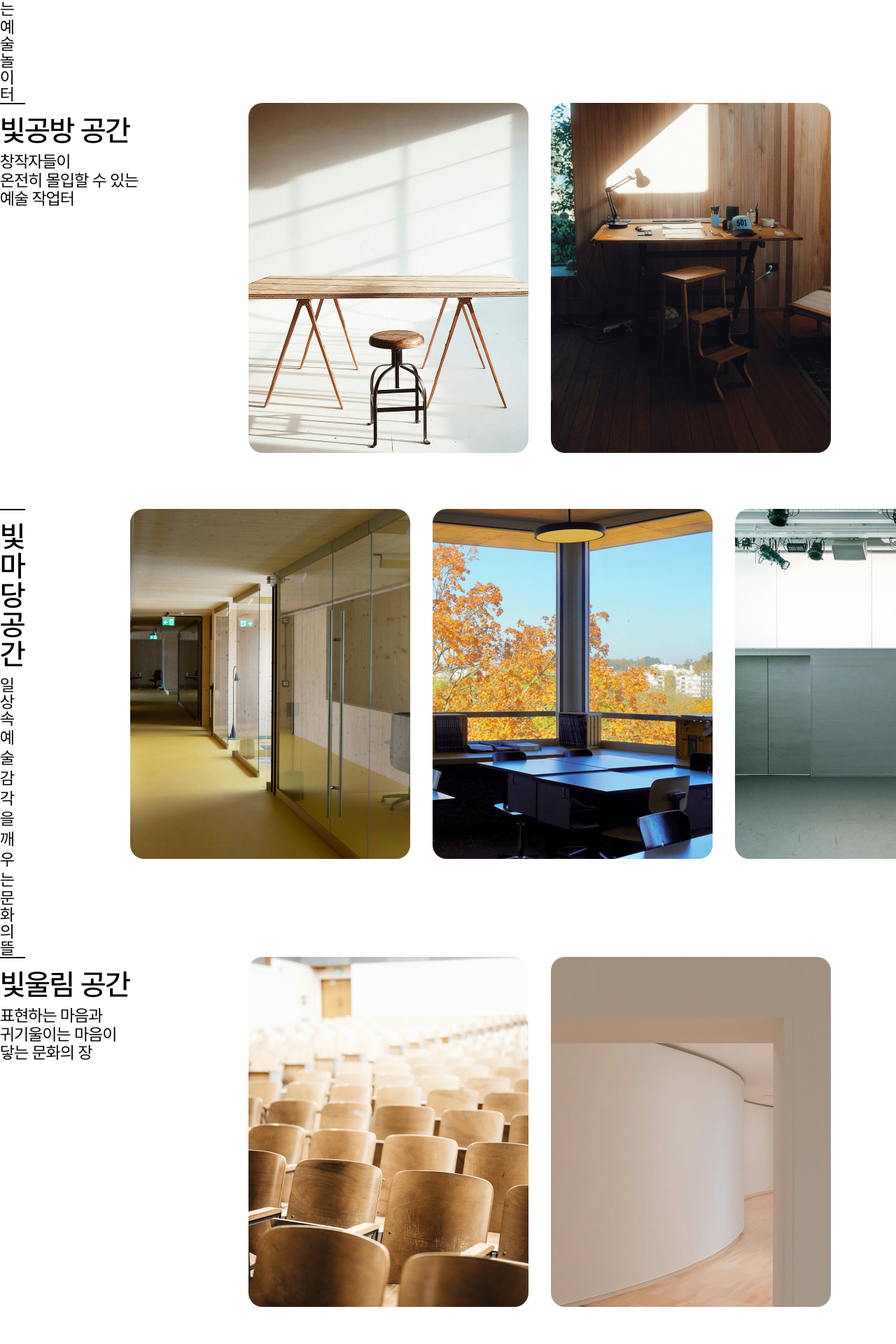
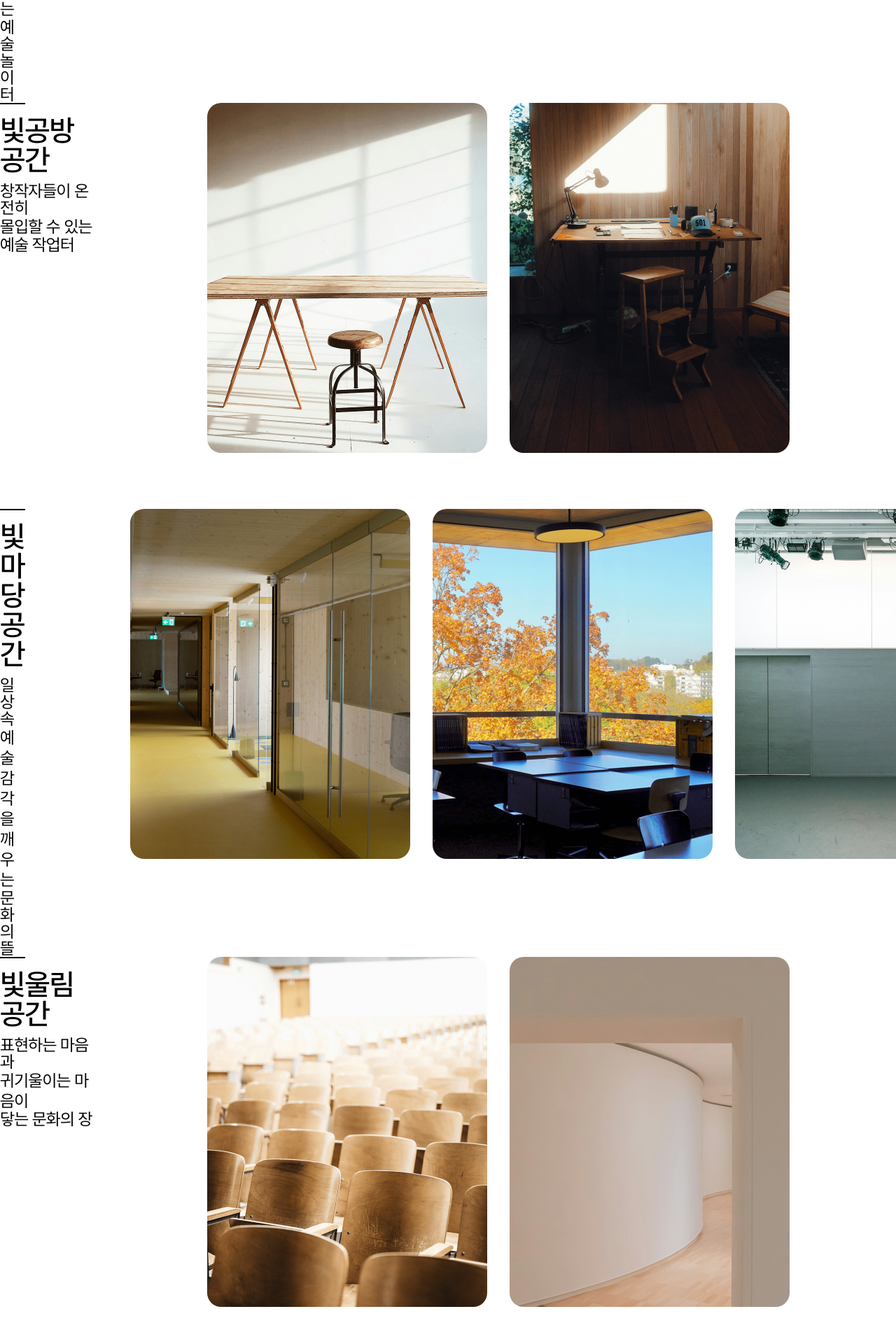
Before and after one commit to weaverbo/bitnarae, a Next.js app: page /about/facility in a window 1280 px wide. Shown: the part 1631-3551 px from the top of the page at 70% size. Built offline with nearby package versions, Linux system fonts and the light colour scheme.

Commit message:
fix : 이미지 hover 시, 다른 섹션 이미지에 중복 적용되는 문제 수정

```diff
--- a/src/components/details/FacilityDetails.tsx
+++ b/src/components/details/FacilityDetails.tsx
@@ -13,12 +13,8 @@ import center3_3 from "../../../public/img/center3-3-min.png";
 import center4_1 from "../../../public/img/center4-1-min.png";
 import center4_2 from "../../../public/img/center4-2-min.png";
 import { useState } from "react";
-import { hover } from "framer-motion";
-import { div } from "framer-motion/client";
 
 export default function FacilityDetails() {
-  const [hovered, setHovered] = useState(Array(10).fill(false));
-
   const facilityImg = [
     { id: 1, src: center1_1, name: "빛놀이터" },
     { id: 2, src: center1_2, name: "빛창작터" },
@@ -31,6 +27,8 @@ export default function FacilityDetails() {
     { id: 10, src: center4_1, name: "빛소극장" },
     { id: 11, src: center4_2, name: "빛갤러리" },
   ];
+
+  const [hovered, setHovered] = useState(Array(facilityImg.length).fill(false));
 
   const handleMouseEnter = (index: number) => {
     setHovered((prev) => {
@@ -67,36 +65,39 @@ export default function FacilityDetails() {
           </div>
           <div className="facility_details_block_image-wrapper">
             {facilityImg.slice(0, 3).map((img, index) => (
-              <div key={index} className="facility_details_block_image-inner" onMouseEnter={() => handleMouseEnter(index)} onMouseLeave={() => handleMouseLeave(index)}>
+              <div key={img.id} className="facility_details_block_image-inner" onMouseEnter={() => handleMouseEnter(index)} onMouseLeave={() => handleMouseLeave(index)}>
                 <Image className="facility_details_block_image" src={img.src} alt="facilityImg" />
-                <div className={`facility_details_block_image-overlay ${hovered[index] ? "opacity-50" : "opacity-0"}`} />
-                <div className={`facility_details_block_image-hover ${hovered[index] ? "opacity-100" : "opacity-0"}`}>{facilityImg[index].name}</div>
+                <div className={`facility_details_block_image_overlay ${hovered[index] ? "opacity-50" : "opacity-0"}`} />
+                <div className={`facility_details_block_image_hover ${hovered[index] ? "opacity-100" : "opacity-0"}`}>{facilityImg[index].name}</div>
               </div>
             ))}
           </div>
         </div>
         <div className="facility_details_block_wrapper">
-          <div className="facility_details_blcok_inner">
+          <div className="facility_details_block_inner">
             <div className="facility_details_block_title_line" />
             <h2 className="facility_details_block_title">빛공방 공간</h2>
             <div className="facility_details_block_title_summary">
-              <p>창작자들이</p>
-              <p className="summary-line">온전히 몰입할 수 있는</p>
+              <p>창작자들이 온전히</p>
+              <p className="summary-line">몰입할 수 있는</p>
               <p>예술 작업터</p>
             </div>
           </div>
           <div className="facility_details_block_image-wrapper-other">
-            {facilityImg.slice(3, 5).map((img, index) => (
-              <div key={index} className="facility_details_block_image-inner" onMouseEnter={() => handleMouseEnter(index + 3)} onMouseLeave={() => handleMouseLeave(index + 3)}>
+            {facilityImg.slice(3, 5).map((img, index) => {
+              const trueIndex = index + 3;
+              return (
+                <div key={img.id} className="facility_details_block_image-inner" onMouseEnter={() => handleMouseEnter(trueIndex)} onMouseLeave={() => handleMouseLeave(trueIndex)}>
                   <Image className="facility_details_block_image" src={img.src} alt="facilityImg" />
-                <div className={`facility_details_block_image-overlay ${hovered[index + 3] ? "opacity-50" : "opacity-0"}`} />
-                <div className={`facility_details_block_image-hover ${hovered[index + 3] ? "opacity-100" : "opacity-0"}`}>{facilityImg[index + 3].name}</div>
+                  <div className={`facility_details_block_image_overlay ${hovered[trueIndex] ? "opacity-50" : "opacity-0"}`} />
+                  <div className={`facility_details_block_image_hover ${hovered[trueIndex] ? "opacity-100" : "opacity-0"}`}>{img.name}</div>
                 </div>
-            ))}
+              );
+            })}
           </div>
         </div>
         <div className="facility_details_block_wrapper">
-          <div className="facility_details_blcok_inner">
+          <div className="facility_details_block_inner">
             <div className="facility_details_block_title_line" />
             <h2 className="facility_details_block_title">빛마당 공간</h2>
             <div className="facility_details_block_title_summary ">
@@ -106,17 +107,20 @@ export default function FacilityDetails() {
             </div>
           </div>
           <div className="facility_details_block_image-wrapper">
-            {facilityImg.slice(5, 8).map((img, index) => (
-              <div key={index} className="facility_details_block_image-inner" onMouseEnter={() => handleMouseEnter(index + 5)} onMouseLeave={() => handleMouseLeave(index + 5)}>
+            {facilityImg.slice(5, 8).map((img, index) => {
+              const trueIndex = index + 5;
+              return (
+                <div key={img.id} className="facility_details_block_image-inner" onMouseEnter={() => handleMouseEnter(trueIndex)} onMouseLeave={() => handleMouseLeave(trueIndex)}>
                   <Image className="facility_details_block_image" src={img.src} alt="facilityImg" />
-                <div className={`facility_details_block_image-overlay ${hovered[index + 5] ? "opacity-50" : "opacity-0"}`} />
-                <div className={`facility_details_block_image-hover ${hovered[index + 5] ? "opacity-100" : "opacity-0"}`}>{facilityImg[index + 5].name}</div>
+                  <div className={`facility_details_block_image_overlay ${hovered[trueIndex] ? "opacity-50" : "opacity-0"}`} />
+                  <div className={`facility_details_block_image_hover ${hovered[trueIndex] ? "opacity-100" : "opacity-0"}`}>{img.name}</div>
                 </div>
-            ))}
+              );
+            })}
           </div>
         </div>
         <div className="facility_details_block_wrapper">
-          <div className="facility_details_blcok_inner">
+          <div className="facility_details_block_inner">
             <div className="facility_details_block_title_line" />
             <h2 className="facility_details_block_title">빛울림 공간</h2>
             <div className="facility_details_block_title_summary ">
@@ -126,13 +130,16 @@ export default function FacilityDetails() {
             </div>
           </div>
           <div className="facility_details_block_image-wrapper">
-            {facilityImg.slice(8, 10).map((img, index) => (
-              <div key={index} className="facility_details_block_image-inner" onMouseEnter={() => handleMouseEnter(index + 8)} onMouseLeave={() => handleMouseLeave(index + 8)}>
+            {facilityImg.slice(8, 10).map((img, index) => {
+              const trueIndex = index + 8;
+              return (
+                <div key={img.id} className="facility_details_block_image-inner" onMouseEnter={() => handleMouseEnter(trueIndex)} onMouseLeave={() => handleMouseLeave(trueIndex)}>
                   <Image className="facility_details_block_image" src={img.src} alt="facilityImg" />
-                <div className={`facility_details_block_image-overlay ${hovered[index + 8] ? "opacity-50" : "opacity-0"}`} />
-                <div className={`facility_details_block_image-hover ${hovered[index + 8] ? "opacity-100" : "opacity-0"}`}>{facilityImg[index + 8].name}</div>
+                  <div className={`facility_details_block_image_overlay ${hovered[trueIndex] ? "opacity-50" : "opacity-0"}`} />
+                  <div className={`facility_details_block_image_hover ${hovered[trueIndex] ? "opacity-100" : "opacity-0"}`}>{img.name}</div>
                 </div>
-            ))}
+              );
+            })}
           </div>
         </div>
       </div>
--- a/src/styles/details/facilitydetails.css
+++ b/src/styles/details/facilitydetails.css
@@ -14,8 +14,8 @@
   @apply flex gap-[150px];
 }
 
-.facility_details_blcok_inner {
-  @apply w-[205px];
+.facility_details_block_inner {
+  @apply w-[187px];
 }
 
 .facility_details_block_title {
@@ -35,23 +35,23 @@
 }
 
 .facility_details_block_image-wrapper {
-  @apply flex gap-[32px] mb-[80px];
+  @apply flex gap-[32px] mb-[80px] w-[1264px];
 }
 
 .facility_details_block_image-inner {
   @apply w-[400px] h-[500px] relative;
 }
 
-.facility_details_block_image-hover {
+.facility_details_block_image_hover {
   @apply absolute top-1/2 left-1/2 -translate-x-1/2 -translate-y-1/2 text-center underline underline-offset-8 text-xl text-white transition-opacity duration-300 ease-in-out;
 }
 
-.facility_details_block_image-overlay {
+.facility_details_block_image_overlay {
   @apply absolute inset-0 bg-black rounded-[20px] transition-opacity duration-300 ease-in-out;
 }
 
 .facility_details_block_image-wrapper-other {
-  @apply flex gap-[32px] mb-[80px];
+  @apply flex gap-[32px] mb-[80px] w-[1264px];
 }
 
 .facility_details_block_image {
```
Lines whose indentation alone changed are shown as unchanged.
